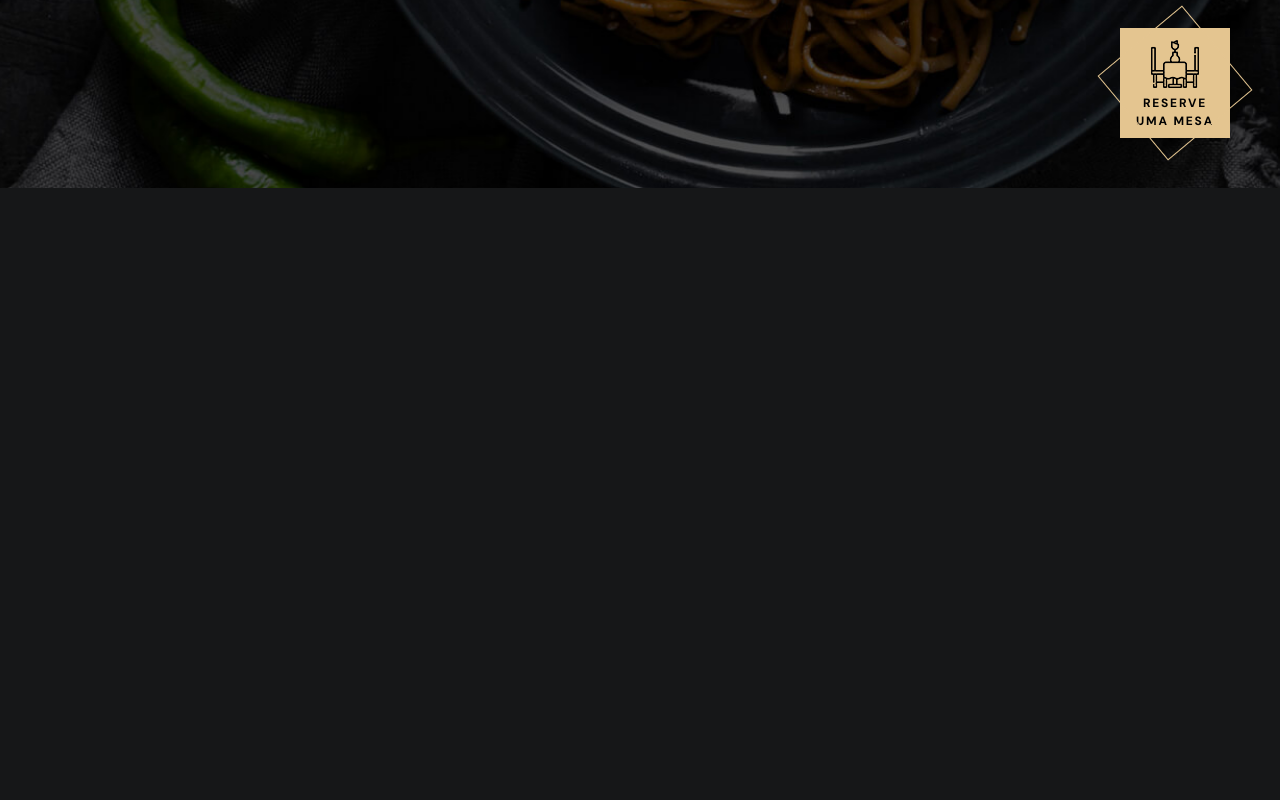
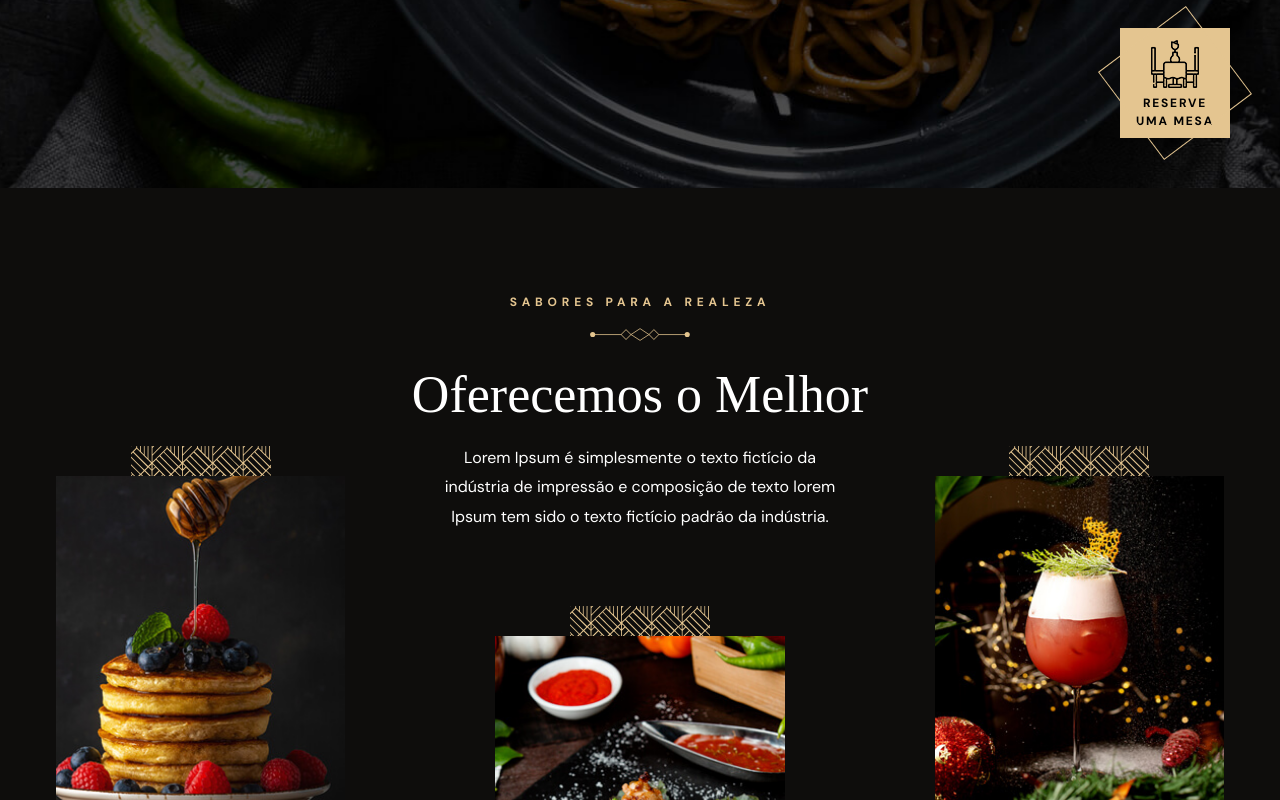
Before and after one commit to LucasDiello/React-Restaurant, a React (Vite) app: page / in a window 1280 px wide. Shown: the part 692-1492 px from the top of the page. Built offline with nearby package versions, Linux system fonts and the light colour scheme; a web font is replaced by a local one.

Commit message:
feat: resolve bug roll page header

```diff
--- a/package.json
+++ b/package.json
@@ -10,9 +10,12 @@
     "preview": "vite preview"
   },
   "dependencies": {
+    "@smakss/react-scroll-direction": "^4.1.0",
     "react": "^18.2.0",
     "react-dom": "^18.2.0",
-    "react-icons": "^5.1.0"
+    "react-icons": "^5.1.0",
+    "react-scroll-direction": "^1.0.0",
+    "react-use-scroll-direction": "^0.1.0"
   },
   "devDependencies": {
     "@types/react": "^18.2.66",
--- a/src/App.jsx
+++ b/src/App.jsx
@@ -4,6 +4,7 @@ import Header from './components/Header'
 import './assets/css/style.css'
 import SliderSection from './components/HeroSlider'
 import HeroSlider from './components/HeroSlider'
+import Servicos from './components/Servicos'
 
 function App() {
 
@@ -24,7 +25,7 @@ function App() {
   })
 
   return (
-    <>
+    <div className='scroll'>
       <div className="preload" data-preaload>
     <div className="circle"></div>
     <p className="text">Grilli</p>
@@ -32,7 +33,8 @@ function App() {
     <TopBar />
     <Header />
     <HeroSlider />
-    </>
+    <Servicos />
+    </div>
   )
 }
 
--- a/src/assets/css/style.css
+++ b/src/assets/css/style.css
@@ -169,7 +169,6 @@ body {
   font-size: var(--fontSize-body-4);
   font-weight: var(--weight-regular);
   line-height: var(--lineHeight-5);
-  overflow: hidden;
   height: 300vh;
 }
 
@@ -177,12 +176,11 @@ body.loaded { overflow: overlay; }
 
 body.nav-active { overflow: hidden; }
 
-::-webkit-scrollbar { width: 5px; }
+::-webkit-scrollbar { width: 9px; }
 
 ::-webkit-scrollbar-track { background-color: transparent; }
 
 ::-webkit-scrollbar-thumb { background-color: var(--gold-crayola); }
-
 
 
 
--- a/src/components/Header.tsx
+++ b/src/components/Header.tsx
@@ -1,16 +1,43 @@
-import React, { useState } from 'react';
+import React, { useEffect, useState } from 'react';
 import logoSVG from "../assets/images/logo.svg";
 import { IoCloseCircleOutline } from 'react-icons/io5';
 
 const Header = () => {
   const [isNavOpen, setIsNavOpen] = useState(false);
-
+  const [prevScrollPos, setPrevScrollPos] = useState(0);
+  const [visible, setVisible] = useState(true);
+  const [isTop, setIsTop] = useState(false);
   const toggleNav = () => {
     setIsNavOpen(!isNavOpen);
   };
 
+  useEffect(() => {
+    const handleScroll = () => {
+      const currentScrollPos = window.pageYOffset;
+
+      if(currentScrollPos < 100) {
+        setIsTop(true);
+      } else {
+        setIsTop(false);
+      };
+
+      if (currentScrollPos > prevScrollPos) {
+        setVisible(false);
+      } else {
+        setVisible(true);
+      }
+      setPrevScrollPos(currentScrollPos);
+    };
+    window.addEventListener("scroll", handleScroll);
+    return () => {
+      window.removeEventListener("scroll", handleScroll);
+    };
+  }, [prevScrollPos, isTop]);
+
   return (
-    <header className="header">
+      <header className={`header ${!isTop && (!visible && 'active' )} ${!isTop && (visible && 'hide' )}
+      ${!isTop && (visible && 'active' )}
+      `}>
       <div className="container">
         <a href="#" className="logo">
           <img src={logoSVG} width="160" height="50" alt="Grilli - Início" />
--- a/src/components/HeroSlider.jsx
+++ b/src/components/HeroSlider.jsx
@@ -8,7 +8,7 @@ import { GrFormPrevious } from 'react-icons/gr';
 
 function HeroSlider() {
   const [currentSlidePos, setCurrentSlidePos] = useState(0);
-  const autoSlideIntervalRef = useRef(null); // Ref para armazenar o intervalo do auto slide
+  const autoSlideIntervalRef = useRef(null);
 
   const heroSliderItems = [
     {
--- /dev/null
+++ b/src/components/Servicos.jsx
@@ -0,0 +1,98 @@
+import service1 from '../assets/images/service-1.jpg';
+import service2 from '../assets/images/service-2.jpg';
+import service3 from '../assets/images/service-3.jpg';
+import shape1 from '../assets/images/shape-1.png';
+import shape2 from '../assets/images/shape-2.png';
+
+function Servicos() {
+  return (
+    <section className="section service bg-black-10 text-center h-full" aria-label="serviço">
+      <div className="container">
+
+        <p className="section-subtitle label-2">Sabores Para a Realeza</p>
+
+        <h2 className="headline-1 section-title">Oferecemos o Melhor</h2>
+
+        <p className="section-text">
+          Lorem Ipsum é simplesmente o texto fictício da indústria de impressão e composição de texto lorem Ipsum tem sido o texto fictício padrão da indústria.
+        </p>
+
+        <ul className="grid-list">
+
+          <li>
+            <div className="service-card">
+
+              <a href="#" className="has-before hover:shine">
+                <figure className="card-banner img-holder" style={{ '--width': 285, '--height': 336 }}>
+                  <img src={service1} width="285" height="336" loading="lazy" alt="Café da Manhã" className="img-cover" />
+                </figure>
+              </a>
+
+              <div className="card-content">
+
+                <h3 className="title-4 card-title">
+                  <a href="#">Café da Manhã</a>
+                </h3>
+
+                <a href="#" className="btn-text hover-underline label-2">Ver Menu</a>
+
+              </div>
+
+            </div>
+          </li>
+
+          <li>
+            <div className="service-card">
+
+              <a href="#" className="has-before hover:shine">
+                <figure className="card-banner img-holder" style={{ '--width': 285, '--height': 336 }}>
+                  <img src={service2} width="285" height="336" loading="lazy" alt="Entradas" className="img-cover" />
+                </figure>
+              </a>
+
+              <div className="card-content">
+
+                <h3 className="title-4 card-title">
+                  <a href="#">Entradas</a>
+                </h3>
+
+                <a href="#" className="btn-text hover-underline label-2">Ver Menu</a>
+
+              </div>
+
+            </div>
+          </li>
+
+          <li>
+            <div className="service-card">
+
+              <a href="#" className="has-before hover:shine">
+                <figure className="card-banner img-holder" style={{ '--width': 285, '--height': 336 }}>
+                  <img src={service3} width="285" height="336" loading="lazy" alt="Bebidas" className="img-cover" />
+                </figure>
+              </a>
+
+              <div className="card-content">
+
+                <h3 className="title-4 card-title">
+                  <a href="#">Bebidas</a>
+                </h3>
+
+                <a href="#" className="btn-text hover-underline label-2">Ver Menu</a>
+
+              </div>
+
+            </div>
+          </li>
+
+        </ul>
+
+        <img src={shape1} width="246" height="412" loading="lazy" alt="formato" className="formato forma-1 move-anim" />
+        <img src={shape2} width="343" height="345" loading="lazy" alt="formato" className="formato forma-2 move-anim" />
+
+      </div>
+    </section>
+  );
+}
+
+export default Servicos;
```
Also changed, not shown: 1 other file (tests, documents, lock files or other folders).
